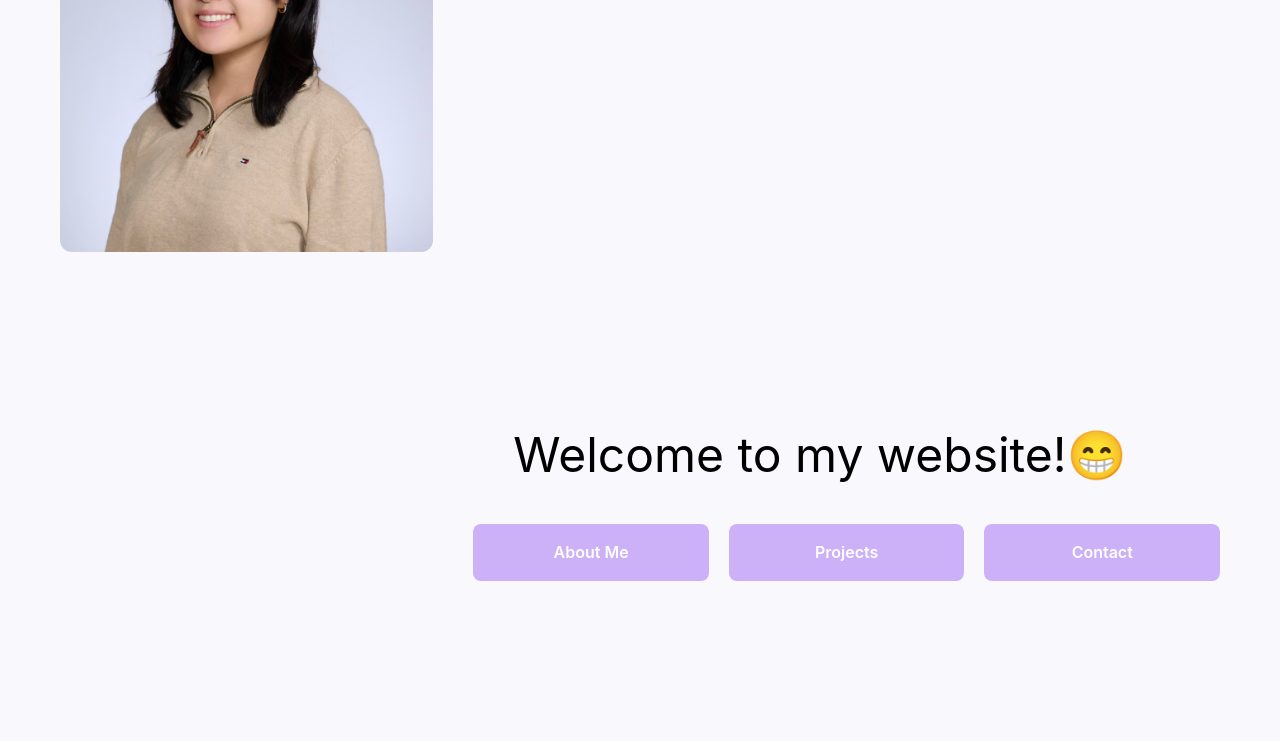
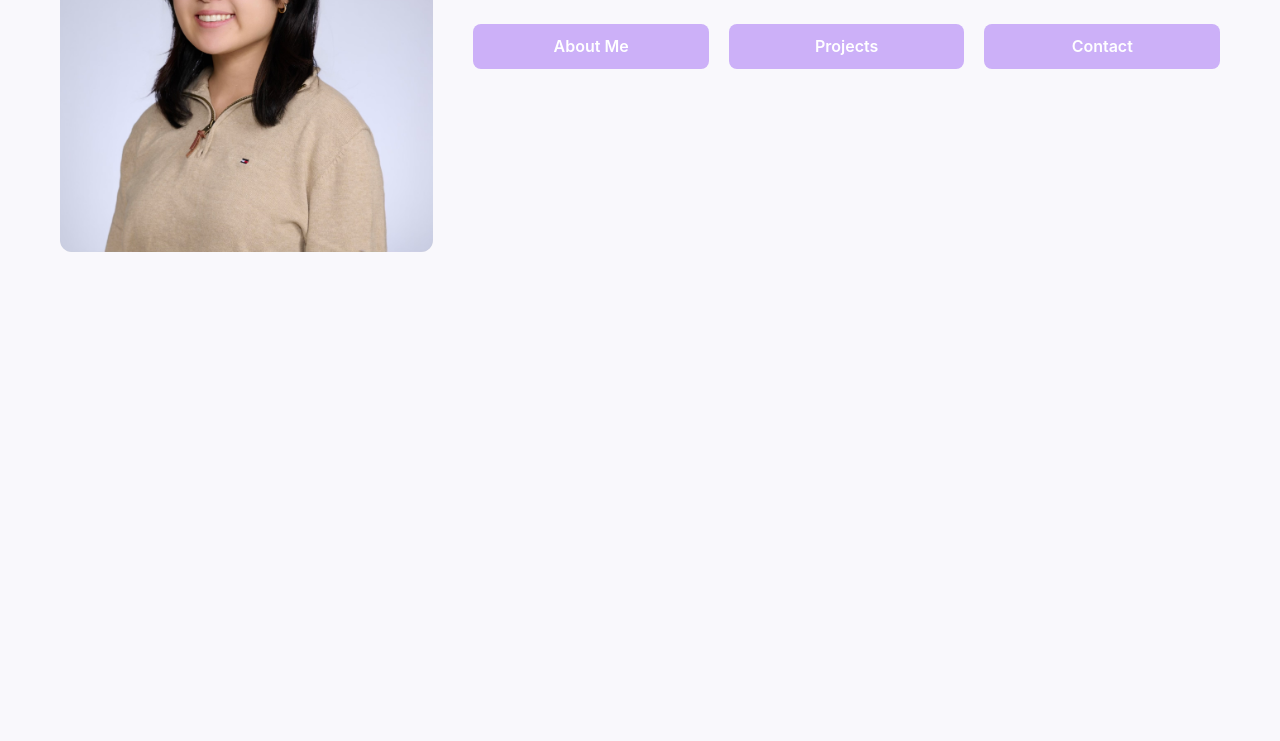
Before and after one commit to m4ikLum/m4ikLum.github.io, a plain HTML site: page index.html in a window 1280 px wide. Shown: the part 743-1484 px from the top of the page. After the commit the page ends 1163 px from the top, so only its background shows below. Drawn offline with Linux system fonts and the light colour scheme.

Commit message:
Update style.css

```diff
--- a/style.css
+++ b/style.css
@@ -381,7 +381,7 @@ footer {
   font-size: 3rem;
   margin-bottom: 30px;
   margin-left: 40px;
-  margin-top: 1000px;
+  margin-top: 500px;
 
 }
 
@@ -395,13 +395,13 @@ footer {
   flex: 1 1 120px;
   background-color: var(--main-color);
   color: white;
-  padding: 16px;
+  padding: 10px 12px;
   text-align: center;
   border-radius: 8px;
   cursor: pointer;
   font-weight: 600;
   transition: background-color 0.3s, transform 0.2s;
-  width: 60px;
+
 }
 
 .home-link:hover {
```
